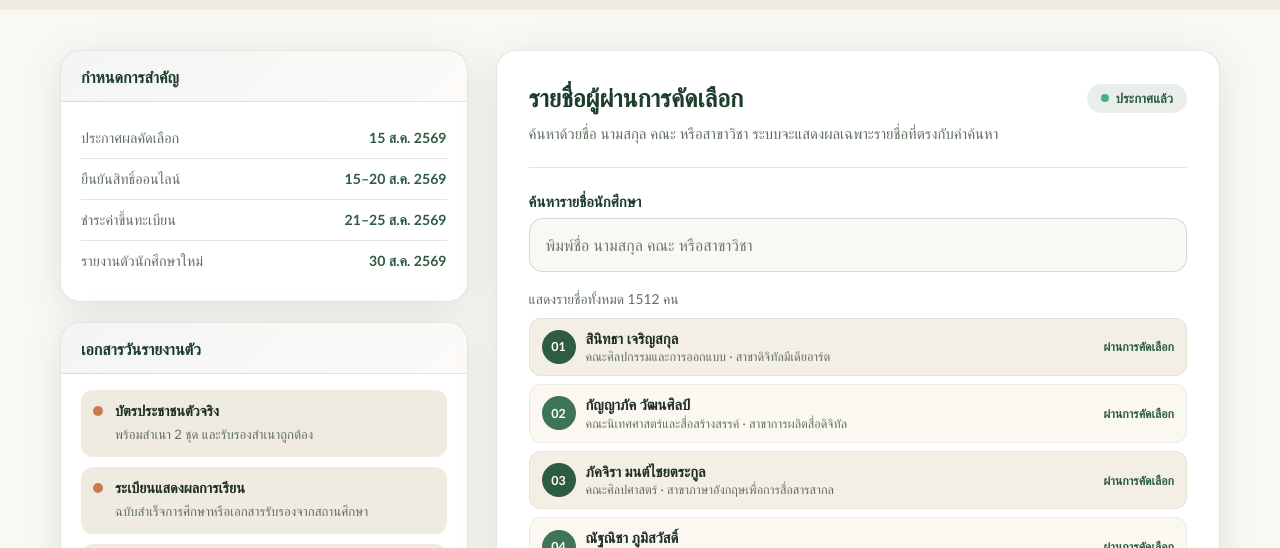
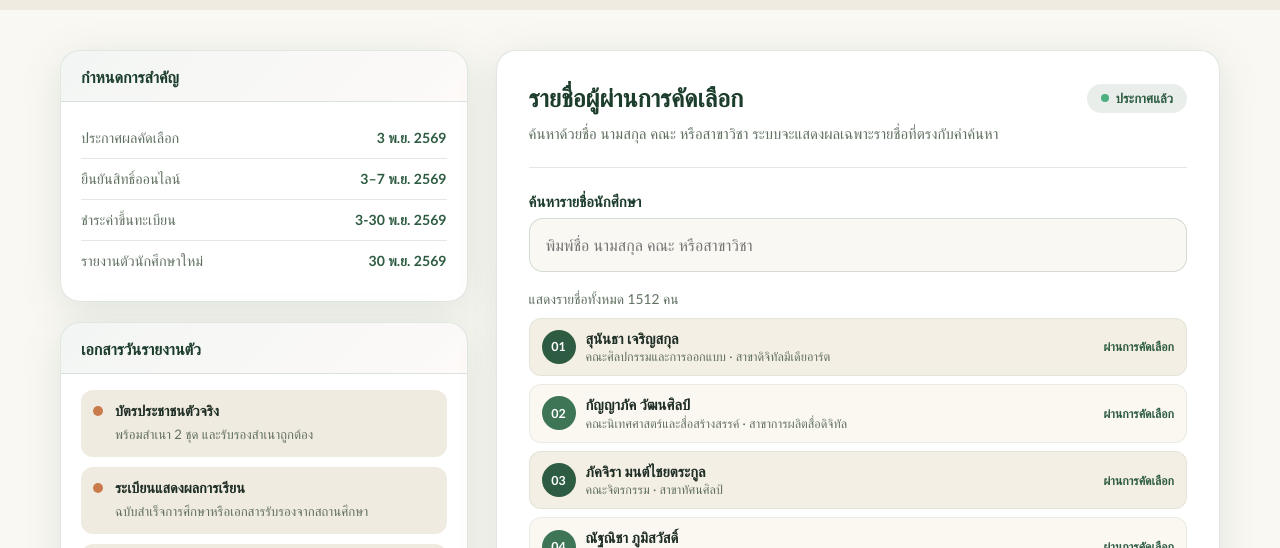
Before and after one commit to Iambulldog/ipad-uni-view, a website: page srisilpasart/index.html in a window 1280 px wide. Shown: the part 880-1428 px from the top of the page. Drawn offline with Linux system fonts and the light colour scheme.

Commit message:
แก้วันที่และคณะ

```diff
--- a/srisilpasart/index.html
+++ b/srisilpasart/index.html
@@ -876,19 +876,19 @@
                         <div class="date-list">
                             <div class="date-row">
                                 <span>ประกาศผลคัดเลือก</span>
-                                <strong>15 ส.ค. 2569</strong>
+                                <strong>3 พ.ย. 2569</strong>
                             </div>
                             <div class="date-row">
                                 <span>ยืนยันสิทธิ์ออนไลน์</span>
-                                <strong>15–20 ส.ค. 2569</strong>
+                                <strong>3–7 พ.ย. 2569</strong>
                             </div>
                             <div class="date-row">
                                 <span>ชำระค่าขึ้นทะเบียน</span>
-                                <strong>21–25 ส.ค. 2569</strong>
+                                <strong>3-30 พ.ย. 2569</strong>
                             </div>
                             <div class="date-row">
                                 <span>รายงานตัวนักศึกษาใหม่</span>
-                                <strong>30 ส.ค. 2569</strong>
+                                <strong>30 พ.ย. 2569</strong>
                             </div>
                         </div>
                     </div>
@@ -1001,7 +1001,7 @@
     <script>
         const baseStudents = [
             {
-                name: "สินิทธา เจริญสกุล",
+                name: "สุนันธา เจริญสกุล",
                 faculty: "คณะศิลปกรรมและการออกแบบ",
                 program: "สาขาดิจิทัลมีเดียอาร์ต",
                 status: "ผ่านการคัดเลือก",
@@ -1014,8 +1014,8 @@
             },
             {
                 name: "ภัคจิรา มนต์ไชยตระกูล",
-                faculty: "คณะศิลปศาสตร์",
-                program: "สาขาภาษาอังกฤษเพื่อการสื่อสารสากล",
+                faculty: "คณะจิตรกรรม",
+                program: "สาขาทัศนศิลป์",
                 status: "ผ่านการคัดเลือก",
             },
             {
```
